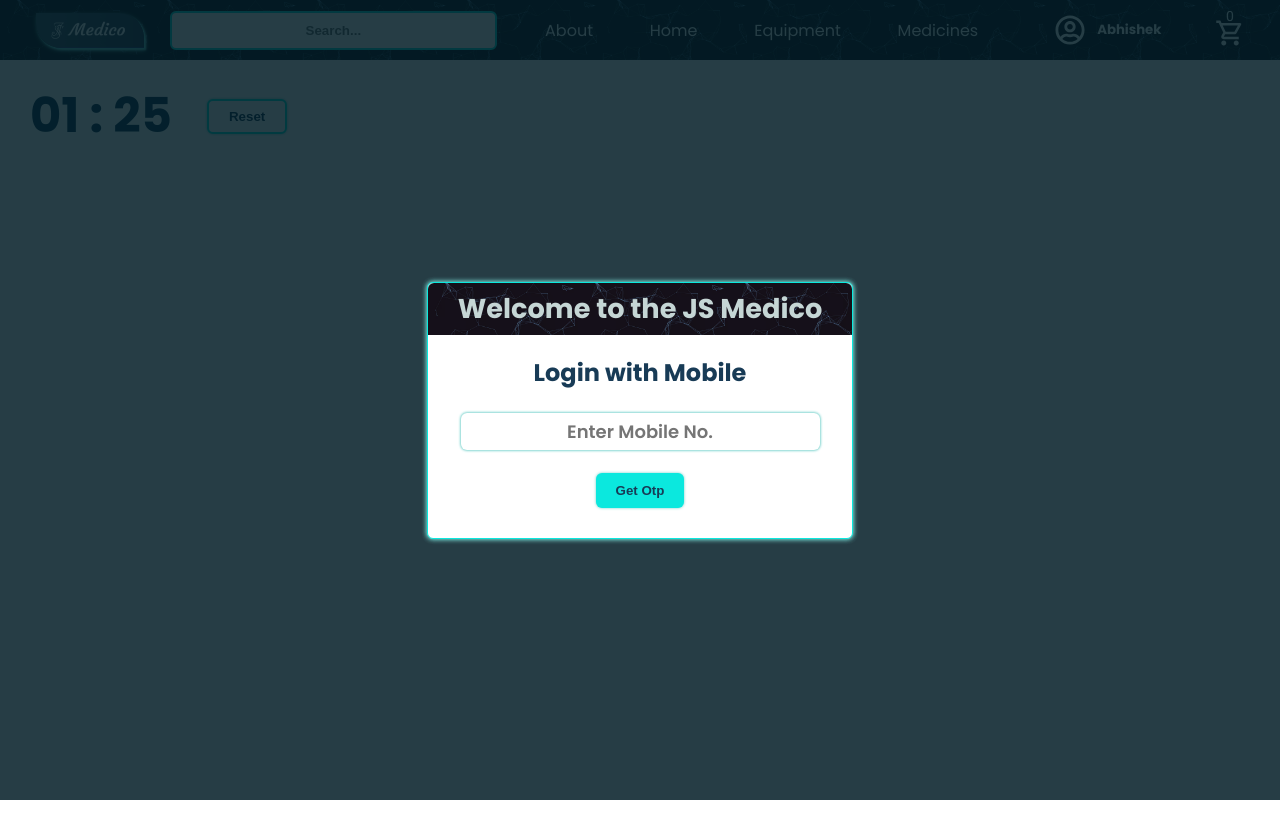
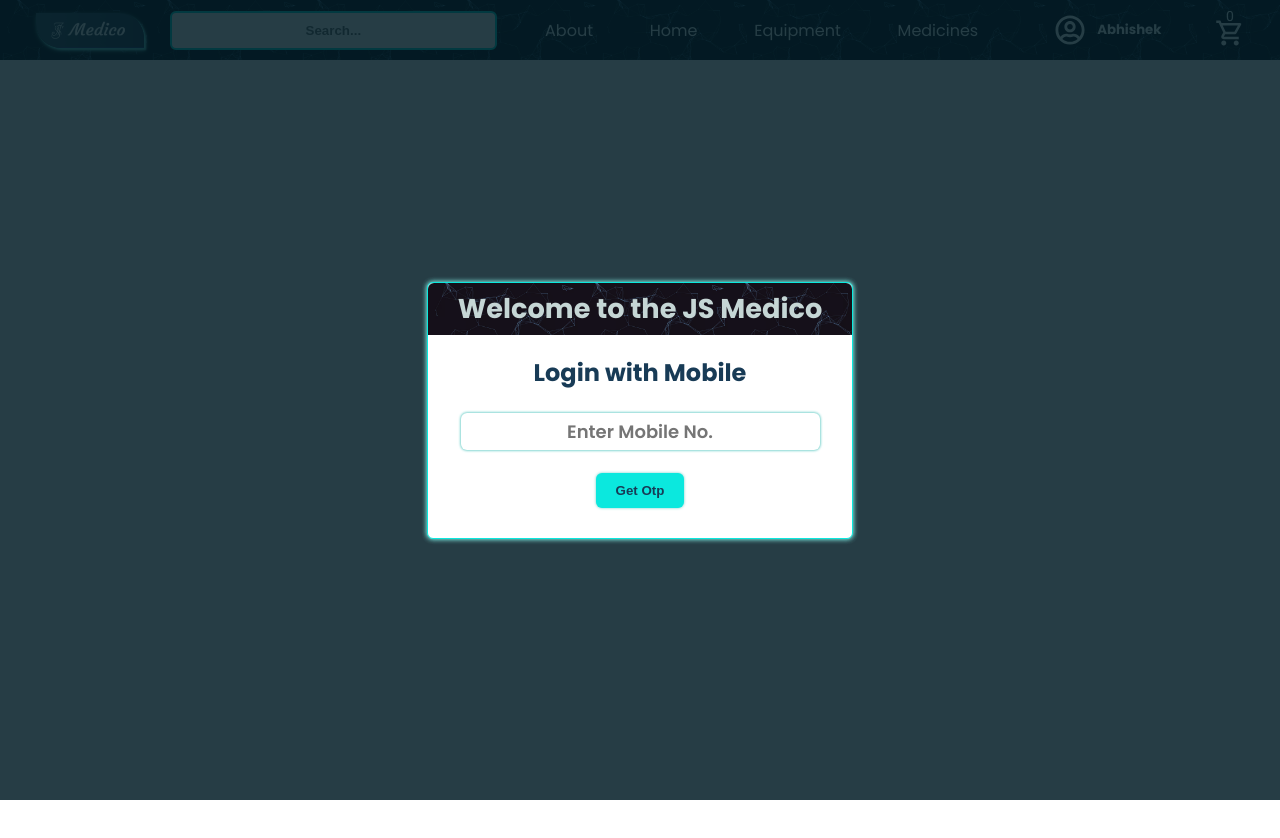
Before and after one commit to Abhishek4055/JsMedico, a React (Create React App) app: page /about in a window 1280 px wide. Shown: the top 838 px of the page. Before the commit the page ends 800 px from the top, so only its background shows below. Built offline with nearby package versions, Linux system fonts and the light colour scheme.

Commit message:
chenges for timer

```diff
--- a/src/component/pages/About.js
+++ b/src/component/pages/About.js
@@ -1,6 +1,6 @@
 import React, { useEffect, useRef, useState } from "react";
 import useTimer from "../utils/useTimer";
-
+import "./about.css";
 function About() {
   const { countDown, reset } = useTimer(90);
 
@@ -14,9 +14,9 @@ function About() {
   };
 
   return (
-    <section className="container flex card flex-justfy ">
+    <section className="container about">
       <div>
-        <h1>{formetTime(countDown)}</h1>
+        <h2>{formetTime(countDown)}</h2>
       </div>
       <button className="secondery-btn" onClick={reset}>
         Reset
--- /dev/null
+++ b/src/component/pages/about.css
@@ -0,0 +1,10 @@
+.about {
+  width: 100vw;
+  height: 100vh;
+  margin: auto;
+  display: flex;
+  flex-direction: column;
+  align-items: center;
+  justify-content: center;
+  gap: 20px;
+}
```
